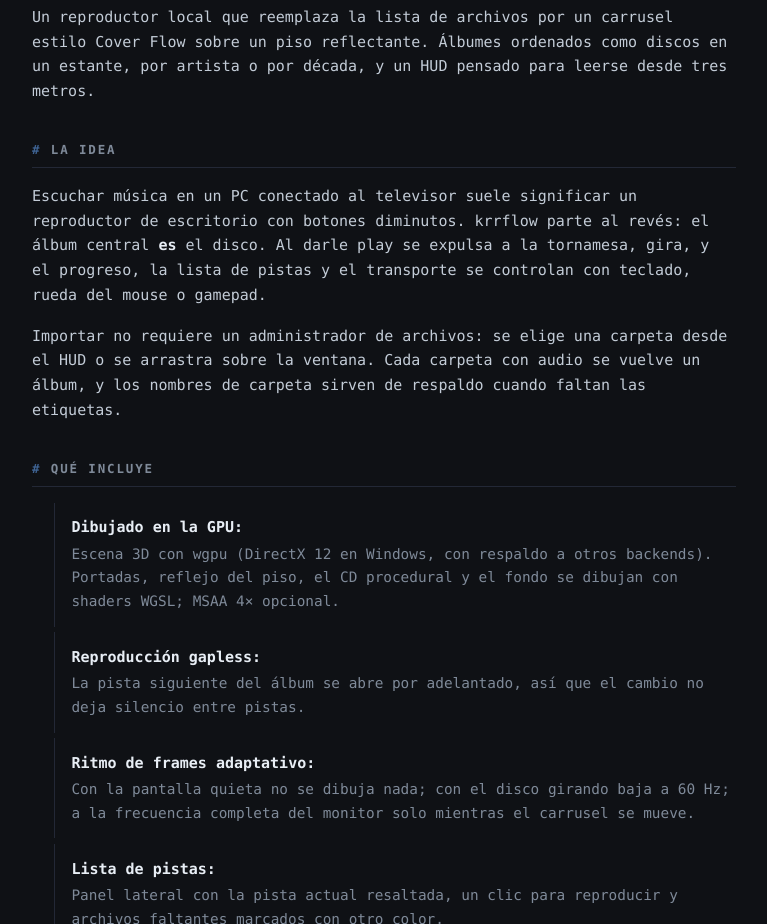
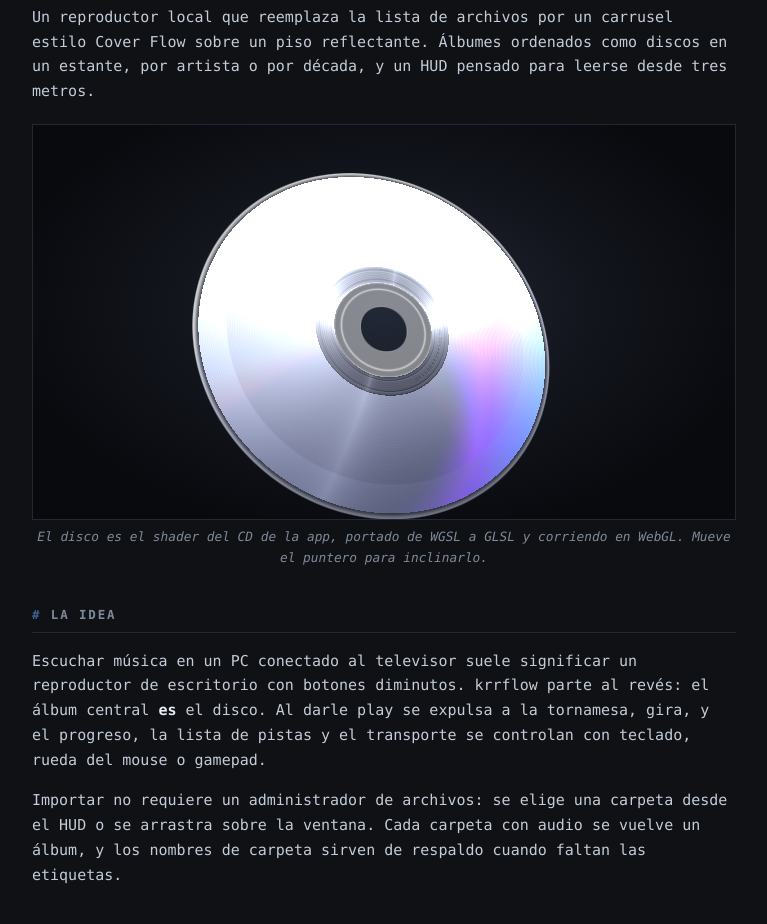
Before and after one commit to cykrr/cykrr.github.io, an Astro site: page /portfolio/krrflow in a window 1280 px wide. Shown: the part 860-1784 px from the top of the page, without its empty margins (256-1023 px from the left). Built offline with nearby package versions, Linux system fonts and the light colour scheme; Astro itself is replaced by a stand-in of ours; animation ran at ten frames a second.

Commit message:
Add live WebGL CD to the krrflow case study

```diff
--- /dev/null
+++ b/src/components/CdDisc.jsx
@@ -0,0 +1,389 @@
+import { useEffect, useRef } from "react";
+import * as THREE from "three";
+
+// WebGL port of the optical-disc branch of
+// cykrr/krrflow/crates/krrflow-ui/assets/shaders/shader.wgsl
+// (face_type > 2.5: metallic zones, radial diffraction, hub, rim).
+// Keep this close to the WGSL original: it is the whole point of the demo.
+const vertexShader = /* glsl */ `
+  varying vec2 vUv;
+  varying vec3 vWorldPos;
+  varying vec3 vWorldNormal;
+
+  void main() {
+    vec4 world = modelMatrix * vec4(position, 1.0);
+    vWorldPos = world.xyz;
+    vWorldNormal = normalize(mat3(modelMatrix) * normal);
+    vUv = uv;
+    gl_Position = projectionMatrix * viewMatrix * world;
+  }
+`;
+
+const fragmentShader = /* glsl */ `
+  precision highp float;
+
+  uniform float uTime;
+  uniform float uHighlight;
+  uniform float uAlpha;
+  uniform vec3 uPaletteTL;
+  uniform vec3 uPaletteBR;
+
+  varying vec2 vUv;
+  varying vec3 vWorldPos;
+  varying vec3 vWorldNormal;
+
+  // Clean visible-spectrum approximation (t in [0, 1])
+  vec3 spectral_color(float x) {
+    float t = clamp(x, 0.0, 1.0);
+    float r = clamp(1.5 - abs(4.0 * t - 3.0), 0.0, 1.0)
+      + 0.35 * clamp(1.0 - abs(6.0 * t - 0.6), 0.0, 1.0);
+    float g = clamp(1.5 - abs(4.0 * t - 2.0), 0.0, 1.0);
+    float b = clamp(1.5 - abs(4.0 * t - 1.0), 0.0, 1.0);
+    float envelope = smoothstep(0.0, 0.12, t) * (1.0 - smoothstep(0.85, 1.0, t));
+    return vec3(r, g, b) * envelope;
+  }
+
+  // Procedural studio reflection matching the dark WiiFlow environment
+  vec3 cd_env_reflection(vec3 refl, vec3 pal_tl, vec3 pal_br) {
+    float up = clamp(refl.y * 0.5 + 0.5, 0.0, 1.0);
+    vec3 env = mix(vec3(0.07, 0.08, 0.11), vec3(0.22, 0.25, 0.32), up);
+    env += mix(pal_br, pal_tl, up) * 0.08;
+    float overhead = smoothstep(0.45, 0.92, refl.y) * 0.55;
+    float horizon = exp(-abs(refl.y) * 14.0) * 0.18;
+    return env + vec3(overhead + horizon);
+  }
+
+  void main() {
+    // Screen-space derivative in uniform control flow for crisp AA edges
+    float aa = max(length(fwidth(vUv)) * 1.25, 0.002);
+
+    vec2 p = vUv * 2.0 - vec2(1.0, 1.0);
+    float r = length(p);
+    float r_aa = max(fwidth(r), 0.0008);
+
+    vec3 N = normalize(vWorldNormal);
+    if (!gl_FrontFacing) {
+      N = -N;
+    }
+
+    // Directional lighting from top-right-front
+    vec3 light_dir = normalize(vec3(0.35, 0.75, 0.55));
+    float ambient = 0.50;
+    float diffuse = max(dot(N, light_dir), 0.0) * 0.50;
+    float light_factor = ambient + diffuse + uHighlight * 0.20;
+
+    vec3 base_color = vec3(0.1, 0.1, 0.12);
+    float final_alpha = uAlpha;
+
+    // Circular disc cutout & spindle hole
+    if (r > 1.0 || r < 0.125) {
+      discard;
+    }
+
+    vec3 V = normalize(cameraPosition - vWorldPos);
+    float NdotV = max(dot(N, V), 0.0);
+    float fresnel = pow(1.0 - NdotV, 4.0);
+
+    // Local tangent basis for radial & tangential groove vectors
+    vec3 up_ref = abs(N.y) > 0.99 ? vec3(1.0, 0.0, 0.0) : vec3(0.0, 1.0, 0.0);
+    vec3 T_x = normalize(cross(up_ref, N));
+    vec3 T_y = cross(N, T_x);
+    vec2 p_dir = p / max(r, 1e-4);
+    vec3 R_dir = normalize(T_x * p_dir.x + T_y * p_dir.y); // Outward radial
+    vec3 T_dir = normalize(-T_x * p_dir.y + T_y * p_dir.x); // Along circular grooves
+
+    // Subtle breathing shimmer rather than a flat pinwheel spin
+    vec3 wobble = vec3(
+      sin(uTime * 0.6) * 0.08,
+      cos(uTime * 0.45) * 0.05,
+      0.0
+    );
+    vec3 L1 = normalize(light_dir + wobble);
+    vec3 L2 = normalize(vec3(-0.55, -0.30, 0.75) - wobble * 0.5);
+    vec3 H1 = normalize(L1 + V);
+    vec3 H2 = normalize(L2 + V);
+
+    vec3 refl = reflect(-V, N);
+    vec3 env_col = cd_env_reflection(refl, uPaletteTL, uPaletteBR);
+
+    float outer_aa = 1.0 - smoothstep(1.0 - r_aa * 1.5, 1.0, r);
+    float inner_aa = smoothstep(0.125, 0.125 + r_aa * 1.5, r);
+    float edge_mask = outer_aa * inner_aa;
+
+    if (r < 0.275) {
+      // 1. Clear polycarbonate inner hub + molded 3D stacking ring
+      vec2 light_2d = normalize(vec2(0.45, 0.85));
+      float bevel_dir = dot(p_dir, light_2d);
+
+      // Spindle hole wall thickness (r = 0.125 .. 0.138)
+      float hole_wall = 1.0 - smoothstep(0.125, 0.138, r);
+      float hole_rim = 1.0 - smoothstep(0.0, 0.004 + r_aa, abs(r - 0.136));
+
+      // Molded stacking ring ridge (r = 0.236) with directional top/bottom bevel
+      float stack_dist = (r - 0.236) / 0.009;
+      float stack_profile = exp(-stack_dist * stack_dist * 2.2);
+      float stack_slope = -stack_dist * stack_profile;
+
+      // Optical step where clear polycarbonate meets the inner edge of the aluminum layer
+      float alum_step = smoothstep(0.264, 0.275, r);
+
+      vec3 glass_base = mix(
+        vec3(0.62, 0.66, 0.72),
+        env_col + vec3(0.38),
+        0.45 + fresnel * 0.55
+      );
+      float stack_light = stack_profile * 0.22 + stack_slope * bevel_dir * 0.28;
+      float inner_bevel = hole_wall * (0.20 + 0.22 * bevel_dir) + hole_rim * 0.18;
+      float outer_step = alum_step * (0.14 + 0.20 * bevel_dir);
+      float spec_glint = pow(max(dot(N, H1), 0.0), 64.0) * 0.45;
+
+      base_color = glass_base + vec3(stack_light + inner_bevel + outer_step + spec_glint);
+      float hub_alpha =
+        0.46 + fresnel * 0.30 + stack_profile * 0.28 + hole_wall * 0.22 + alum_step * 0.18;
+      final_alpha = uAlpha * clamp(hub_alpha, 0.0, 0.94) * edge_mask;
+    } else if (r > 0.968) {
+      // 5. Outer clear beveled rim
+      vec2 light_2d = normalize(vec2(0.45, 0.85));
+      float rim_lit = 0.5 + 0.5 * dot(p_dir, light_2d);
+      float rim_edge = smoothstep(0.968, 0.992, r);
+      base_color = env_col * 0.8 + vec3(0.35 + 0.45 * rim_lit * rim_edge);
+      final_alpha = uAlpha * (0.35 + 0.45 * rim_edge) * edge_mask;
+    } else {
+      // Metallic base (shared by mirror band & data area)
+      float aniso1 = pow(clamp(1.0 - abs(dot(T_dir, H1)), 0.0, 1.0), 14.0)
+        * max(dot(N, L1), 0.0);
+      float aniso2 = pow(clamp(1.0 - abs(dot(T_dir, H2)), 0.0, 1.0), 10.0)
+        * max(dot(N, L2), 0.0);
+      vec3 spec_white = vec3(0.95, 0.97, 1.0) * (aniso1 * 0.85 + aniso2 * 0.30);
+
+      vec3 clearcoat = vec3(0.85, 0.90, 1.0) * fresnel * 0.30;
+
+      vec3 col = env_col * 1.15 + spec_white + clearcoat;
+
+      if (r < 0.375) {
+        // 2. Smooth sputtered-aluminum mirror band (no data pits)
+        vec2 light_2d = normalize(vec2(0.45, 0.85));
+        float bevel_dir = dot(p_dir, light_2d);
+
+        float m_aniso1 = pow(clamp(1.0 - abs(dot(T_dir, H1)), 0.0, 1.0), 36.0)
+          * max(dot(N, L1), 0.0);
+        float m_aniso2 = pow(clamp(1.0 - abs(dot(T_dir, H2)), 0.0, 1.0), 24.0)
+          * max(dot(N, L2), 0.0);
+        float m_broad = pow(clamp(1.0 - abs(dot(T_dir, H1)), 0.0, 1.0), 6.0) * 0.14;
+        vec3 m_spec = vec3(0.96, 0.98, 1.0)
+          * (m_aniso1 * 1.15 + m_aniso2 * 0.38 + m_broad);
+
+        float lathe = 0.97 + 0.03 * sin(r * 620.0);
+        col = (env_col * 0.68 + m_spec + clearcoat * 0.85) * lathe;
+
+        // Inner aluminum boundary lip at r = 0.275
+        float inner_lip = 1.0 - smoothstep(0.275, 0.275 + 0.005 + r_aa, r);
+        col += vec3(inner_lip * (0.06 + 0.16 * bevel_dir));
+
+        // Two hair-thin concentric stamper grooves (r = 0.294 and 0.354)
+        float g1_d = (r - 0.294) / max(0.0022, r_aa);
+        float g2_d = (r - 0.354) / max(0.0022, r_aa);
+        float g1 = exp(-g1_d * g1_d * 2.0);
+        float g2 = exp(-g2_d * g2_d * 2.0);
+        col += vec3(
+          (g1 * (-g1_d) + g2 * (-g2_d)) * bevel_dir * 0.22 - (g1 + g2) * 0.05
+        );
+
+        // Subtle rotating matrix / IFPI barcode arc confined to one sector
+        float rot_angle = atan(p.y, p.x) + uTime * 0.35;
+        float arc_wrap = atan(sin(rot_angle), cos(rot_angle));
+        float in_arc = 1.0 - smoothstep(0.50, 0.65, abs(arc_wrap));
+        float matrix_band = 1.0 - smoothstep(0.0, 0.007 + r_aa, abs(r - 0.324));
+        float bar_pattern = step(0.15, sin(arc_wrap * 140.0) * cos(arc_wrap * 53.0));
+        col -= vec3(in_arc * matrix_band * bar_pattern * 0.11);
+
+        // Clean lead-in step into the pitted data zone at r = 0.375
+        float lead_in = smoothstep(0.375 - 0.004 - r_aa, 0.375, r);
+        col += vec3(lead_in * (0.01 + 0.12 * bevel_dir));
+      } else {
+        // 3. Data zone: physically-inspired radial diffraction grating
+        float grat1 = abs(dot(R_dir, L1 + V));
+        float grat2 = abs(dot(R_dir, L2 + V));
+
+        // 1st and 2nd diffraction orders
+        vec3 rainbow1 = spectral_color((grat1 - 0.18) * 1.55)
+          + spectral_color((grat1 - 0.72) * 1.40) * 0.45;
+        vec3 rainbow2 = spectral_color((grat2 - 0.22) * 1.55) * 0.55;
+
+        // Broad radial butterfly envelope
+        float lobe1 = pow(clamp(1.0 - abs(dot(T_dir, H1)), 0.0, 1.0), 3.0);
+        float lobe2 = pow(clamp(1.0 - abs(dot(T_dir, H2)), 0.0, 1.0), 3.0);
+
+        // Subtle burned/unburned data-zone boundary around r = 0.83
+        float burned_band = smoothstep(0.825, 0.835, r);
+        float diff_strength = mix(0.82, 0.62, burned_band);
+        float band_tint = mix(1.0, 1.08, burned_band);
+
+        // Very subtle high-frequency micro-sheen (no chunky vinyl rings)
+        float micro = 0.985 + 0.015 * sin(r * 750.0);
+
+        col = col * band_tint * micro
+          + (rainbow1 * lobe1 + rainbow2 * lobe2) * diff_strength;
+      }
+
+      // Slight boost when the parent album is highlighted
+      base_color = col * (1.0 + uHighlight * 0.18);
+      final_alpha = uAlpha * edge_mask;
+    }
+
+    gl_FragColor = vec4(base_color, final_alpha);
+  }
+`;
+
+export default function CdDisc({ label = "Procedural compact disc" }) {
+  const mountRef = useRef(null);
+
+  useEffect(() => {
+    const mount = mountRef.current;
+    if (!mount) return;
+
+    let renderer;
+    try {
+      renderer = new THREE.WebGLRenderer({
+        antialias: true,
+        alpha: true,
+        powerPreference: "high-performance",
+      });
+    } catch {
+      return; // CSS fallback stays visible when WebGL is unavailable.
+    }
+
+    renderer.setPixelRatio(Math.min(window.devicePixelRatio || 1, 2));
+    renderer.setClearColor(0x000000, 0);
+    // Raw shader output is already display-referred, like the WGSL pass.
+    renderer.outputColorSpace = THREE.LinearSRGBColorSpace;
+
+    const scene = new THREE.Scene();
+    const camera = new THREE.PerspectiveCamera(32, 1, 0.1, 100);
+    camera.position.set(0, 0.05, 5);
+
+    const uniforms = {
+      uTime: { value: 0 },
+      uHighlight: { value: 0 },
+      uAlpha: { value: 1 },
+      uPaletteTL: { value: new THREE.Vector3(0.42, 0.48, 1.0) },
+      uPaletteBR: { value: new THREE.Vector3(1.0, 0.40, 0.60) },
+    };
+
+    const material = new THREE.ShaderMaterial({
+      vertexShader,
+      fragmentShader,
+      uniforms,
+      transparent: true,
+      depthWrite: false,
+      side: THREE.DoubleSide,
+    });
+
+    const disc = new THREE.Mesh(new THREE.CircleGeometry(1.35, 192), material);
+    const group = new THREE.Group();
+    group.rotation.set(-0.42, 0.30, 0);
+    group.add(disc);
+    scene.add(group);
+
+    mount.appendChild(renderer.domElement);
+
+    const reduced = window.matchMedia("(prefers-reduced-motion: reduce)").matches;
+
+    const resize = () => {
+      const w = mount.clientWidth || 1;
+      const h = mount.clientHeight || 1;
+      renderer.setSize(w, h, false);
+      camera.aspect = w / h;
+      camera.updateProjectionMatrix();
+      if (reduced) renderer.render(scene, camera);
+    };
+
+    const ro = new ResizeObserver(resize);
+    ro.observe(mount);
+    resize();
+
+    let visible = true;
+    let raf = 0;
+    let spin = 0;
+    let last = 0;
+    let targetX = 0;
+    let targetY = 0;
+    let targetHighlight = 0;
+    let curX = 0;
+    let curY = 0;
+
+    const baseX = group.rotation.x;
+    const baseY = group.rotation.y;
+
+    const frame = (now) => {
+      raf = requestAnimationFrame(frame);
+      const dt = last ? Math.min((now - last) / 1000, 0.05) : 0;
+      last = now;
+      if (!visible || document.hidden) return;
+
+      spin += dt * 0.22;
+      disc.rotation.z = spin;
+
+      const ease = 1 - Math.pow(0.001, dt);
+      curX += (targetX - curX) * ease;
+      curY += (targetY - curY) * ease;
+      group.rotation.x = baseX + curX;
+      group.rotation.y = baseY + curY;
+
+      uniforms.uTime.value += dt;
+      uniforms.uHighlight.value += (targetHighlight - uniforms.uHighlight.value) * ease;
+
+      renderer.render(scene, camera);
+    };
+
+    const onPointerMove = (e) => {
+      const rect = mount.getBoundingClientRect();
+      targetX = ((e.clientY - rect.top) / rect.height - 0.5) * 0.28;
+      targetY = ((e.clientX - rect.left) / rect.width - 0.5) * 0.42;
+    };
+    const onPointerEnter = () => {
+      targetHighlight = 0.35;
+    };
+    const onPointerLeave = () => {
+      targetX = 0;
+      targetY = 0;
+      targetHighlight = 0;
+    };
+
+    if (reduced) {
+      // One static frame: the disc stays legible without any motion.
+      renderer.render(scene, camera);
+    } else {
+      mount.addEventListener("pointermove", onPointerMove);
+      mount.addEventListener("pointerenter", onPointerEnter);
+      mount.addEventListener("pointerleave", onPointerLeave);
+      raf = requestAnimationFrame(frame);
+    }
+
+    const io = new IntersectionObserver(
+      ([entry]) => {
+        visible = entry.isIntersecting;
+        if (visible) last = 0;
+      },
+      { threshold: 0.01 },
+    );
+    io.observe(mount);
+
+    return () => {
+      cancelAnimationFrame(raf);
+      io.disconnect();
+      ro.disconnect();
+      mount.removeEventListener("pointermove", onPointerMove);
+      mount.removeEventListener("pointerenter", onPointerEnter);
+      mount.removeEventListener("pointerleave", onPointerLeave);
+      disc.geometry.dispose();
+      material.dispose();
+      renderer.dispose();
+      if (renderer.domElement.parentNode === mount) {
+        mount.removeChild(renderer.domElement);
+      }
+    };
+  }, []);
+
+  return <div className="cd-disc" ref={mountRef} role="img" aria-label={label} />;
+}
--- a/src/features/KrrflowCase.astro
+++ b/src/features/KrrflowCase.astro
@@ -2,6 +2,7 @@
 import CaseStudy from "@/layouts/CaseStudy.astro";
 import { getLangFromUrl, useTranslations } from "../i18n/utils";
 import shot from "@/assets/previews/krrflow.png";
+import CdDisc from "@/components/CdDisc.jsx";
 
 const lang = getLangFromUrl(Astro.url);
 const t = useTranslations(lang);
@@ -19,6 +20,11 @@ const eng = ['cache', 'decode', 'pool', 'audio', 'pace', 'look', 'profile'] as c
   backLabel={t('krrflow.back')}
 >
   <p>{t('krrflow.lede')}</p>
+
+  <figure>
+    <CdDisc client:visible label={t('krrflow.cd.label')} />
+    <figcaption>{t('krrflow.cd.caption')}</figcaption>
+  </figure>
 
   <section>
     <h2>{t('krrflow.idea.title')}</h2>
--- a/src/i18n/translations/krrflow.ts
+++ b/src/i18n/translations/krrflow.ts
@@ -5,6 +5,8 @@ export const krrflowTranslations = {
     'krrflow.lede': 'Un reproductor local que reemplaza la lista de archivos por un carrusel estilo Cover Flow sobre un piso reflectante. Álbumes ordenados como discos en un estante, por artista o por década, y un HUD pensado para leerse desde tres metros.',
     'krrflow.alt': 'krrflow mostrando un carrusel de portadas con Random Access Memories al centro, un CD asomando a la derecha y el reproductor abajo',
     'krrflow.status': 'Código privado por ahora. Desarrollo activo desde fines de octubre de 2026.',
+    'krrflow.cd.label': 'CD procedural de krrflow girando: zonas metálicas, difracción radial y reflejos de estudio',
+    'krrflow.cd.caption': 'El disco es el shader del CD de la app, portado de WGSL a GLSL y corriendo en WebGL. Mueve el puntero para inclinarlo.',
 
     'krrflow.idea.title': 'la idea',
     'krrflow.idea.p1': 'Escuchar música en un PC conectado al televisor suele significar un reproductor de escritorio con botones diminutos. krrflow parte al revés: el álbum central <strong>es</strong> el disco. Al darle play se expulsa a la tornamesa, gira, y el progreso, la lista de pistas y el transporte se controlan con teclado, rueda del mouse o gamepad.',
@@ -51,6 +53,8 @@ export const krrflowTranslations = {
     'krrflow.lede': 'A local music player that swaps the file list for a Cover Flow-style carousel on a reflective floor. Albums are arranged like records in a rack, by artist or by decade, with a HUD built to be read from ten feet away.',
     'krrflow.alt': 'krrflow showing a carousel of album covers with Random Access Memories in the centre, a CD peeking out on the right and the player below',
     'krrflow.status': 'Private code for now. Under active development since late October 2026.',
+    'krrflow.cd.label': 'krrflow procedural CD spinning: metallic zones, radial diffraction and studio reflections',
+    'krrflow.cd.caption': 'The disc is the app\'s CD shader, ported from WGSL to GLSL and running in WebGL. Move the pointer to tilt it.',
 
     'krrflow.idea.title': 'the idea',
     'krrflow.idea.p1': 'Playing music on a PC wired to the TV usually means a desktop player with tiny buttons. krrflow starts from the other end: the centred album <strong>is</strong> the disc. Press play and it ejects onto the turntable and spins, while progress, the track list and transport work from the keyboard, the mouse wheel or a gamepad.',
--- a/src/styles/global.css
+++ b/src/styles/global.css
@@ -251,6 +251,23 @@ section:first-of-type .h-section { margin-top: 0; }
 .case figcaption { margin-top: .4rem; color: var(--text-dim); font-size: .8rem; text-align: center; font-style: italic; }
 .case .shots { display: grid; grid-template-columns: repeat(auto-fit, minmax(14rem, 1fr)); gap: .75rem; margin: 1.25rem 0; }
 
+/* inline WebGL CD (components/CdDisc.jsx) */
+.cd-disc {
+  position: relative;
+  width: 100%;
+  aspect-ratio: 16 / 9;
+  overflow: hidden;
+  border: 1px solid var(--border);
+  cursor: crosshair;
+  background:
+    radial-gradient(ellipse at 50% 46%, rgba(52, 60, 84, .55) 0%, rgba(20, 23, 32, .65) 42%, rgba(8, 9, 13, .92) 78%),
+    var(--bg);
+}
+.cd-disc canvas { display: block; width: 100%; height: 100%; }
+@media (max-width: 640px) {
+  .cd-disc { aspect-ratio: 4 / 3; }
+}
+
 /* before/after bars */
 .bars { margin: 1.5rem 0; padding: 1rem 1.15rem; border: 1px solid var(--border); background: var(--bg-soft); }
 .bars h3 { margin-top: 0; }
```
